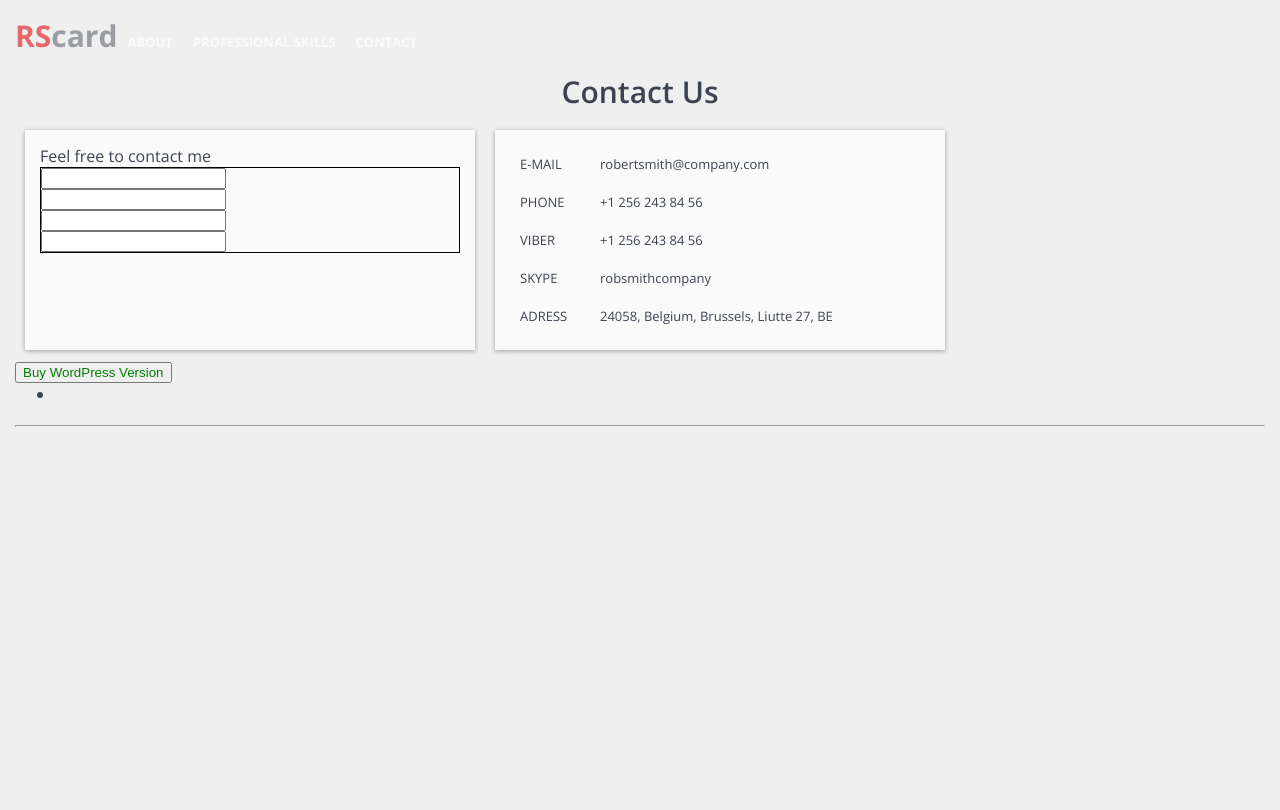
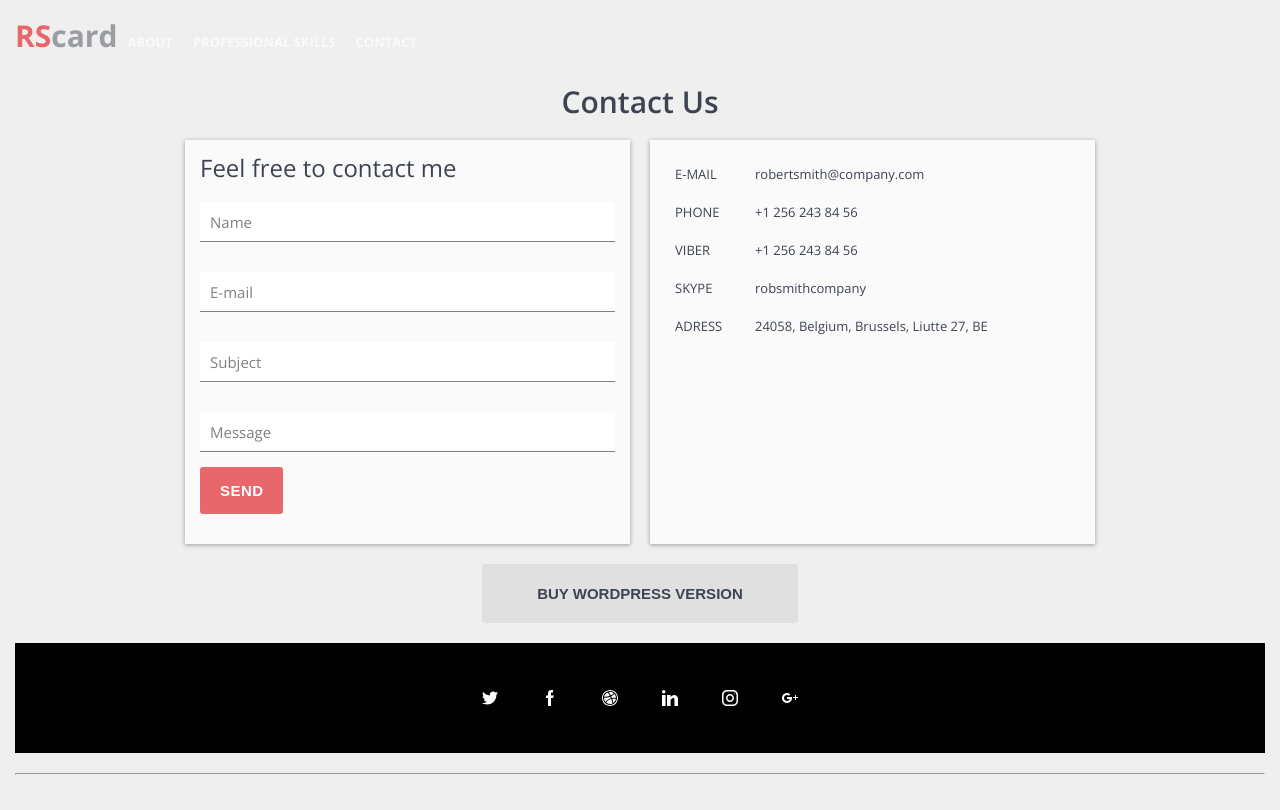
Before and after one commit to SunsetRiders/fe-rampup-ingrid, an Angular app: page /contact in a window 1280 px wide. Built offline with nearby package versions, Linux system fonts and the light colour scheme.

Commit message:
feature(contact): feature contact

```diff
--- a/src/app/contact/contact-me/contact-info.scss
+++ b/src/app/contact/contact-me/contact-info.scss
@@ -1,83 +1,20 @@
 .contact-info {
   display: block;
+  margin: 0 auto;
+  max-width: 930px;
 
   > .box {
     padding: 15px;
-    margin: 0px auto;
+    margin: 0 10px;
     display: block;
     max-width: 450px;
     background-color: #fafafa;
     box-shadow: 0 1px 6px rgba(0, 0, 0, 0.12), 0 1px 4px rgba(0, 0, 0, 0.24);
     font-family: "Open Sans", sans-serif;
     color: #3d4451;
-
   }
 
-  > .firstBox {
-    margin: 10px;
-    > .form-input {
-      display: block;
-      border: 1px solid black;
-
-      > .input-field {
-        display: block;
-      }
-    }
+  @media only screen and (min-width: 768px) {
+    display: flex;
   }
-
-  > .secondBox {
-    margin: 10px;
-    > .list {
-      list-style: none;
-      padding: 0px;
-
-      > .item {
-        display: flex;
-        margin: 0 10px;
-        padding: 10px 0;
-
-        > .key {
-          text-transform: uppercase;
-          font-size: 13px;
-          flex: 0 0 70px;
-        }
-
-        > .value {
-          font-size: 13px;
-        }
-      }
-    }
-  }
-
 }
-
-@media only screen and (min-width: 768px) {
-  .contact-info {
-    display: flex;
-
-    > .firstBox {
-      flex: 1 0 150px;
-
-    }
-
-    > .secondBox {
-      flex: 1 0 150px;
-      .list {
-        > .item {
-          display: flex;
-          flex-wrap: wrap;
-
-          > .key {
-            flex: 0 0 80px;
-          }
-
-          > .value {
-            flex: 1 0 50px;
-          }
-        }
-      }
-    }
-  }
-
-
-}
--- a/src/app/contact/contact-me/contact-me.component.html
+++ b/src/app/contact/contact-me/contact-me.component.html
@@ -1,15 +1,34 @@
 <span class="title">Contact Us</span>
+
 <div class="contact-info">
-  <div class="box firstBox">
+  <div class="box first-box">
+
     <span>Feel free to contact me</span>
-    <form class="form-input">
-      <input class="input-field" type="text" name="name">
-      <input class="input-field" type="text" name="email">
-      <input class="input-field" type="text" name="sbject">
-      <input class="input-field" type="text" name="message">
+
+    <form class="form">
+      <div class="input-container inputcontainer">
+        <input class="input" type="text" name="name">
+        <label class="label">Name</label>
+      </div>
+      <div class="input-container inputcontainer">
+        <input class="input" type="text" name="email">
+        <label class="label">E-mail</label>
+      </div>
+      <div class="input-container inputcontainer">
+        <input class="input" type="text" name="sbject">
+        <label class="label">Subject</label>
+      </div>
+      <div class="input-container inputcontainer">
+        <input class="input" type="text" name="message">
+        <label class="label">Message</label>
+      </div>
+
     </form>
+
+    <button>Send</button>
+
   </div>
-  <div class="box secondBox">
+  <div class="box second-box">
     <ul class="list">
       <li *ngFor="let info of info" class="item"><span class="key">{{ info.name }}</span><span class="value">{{ info.content }}</span></li>
     </ul>
@@ -18,6 +37,11 @@
 
 <button>Buy WordPress Version</button>
 
-<ul class="footer">
-  <li></li>
+<ul class="footer-list">
+  <li class="item"><a class="link -twitter" href="https://www.twitter.com/" target="_blank"></a></li>
+  <li class="item"><a class="link -facebook" href="https://www.facebook.com/" target="_blank"></a></li>
+  <li class="item"><a class="link -dribbble" href="https://www.dribbble.com/" target="_blank"></a></li>
+  <li class="item"><a class="link -linkedin" href="https://www.linkedin.com/" target="_blank"></a></li>
+  <li class="item"><a class="link -instagram" href="https://www.instagram.com/" target="_blank"></a></li>
+  <li class="item"><a class="link -plus" href="https://plus.google.com/discover" target="_blank"></a></li>
 </ul>
--- a/src/app/contact/contact-me/contact-me.component.scss
+++ b/src/app/contact/contact-me/contact-me.component.scss
@@ -1,13 +1,15 @@
 @import './contact-info.scss';
+@import './footer-list.scss';
+@import './input-container.scss';
+@import './first-box.scss';
+@import './second-box.scss';
 
 :host {
   display: block;
-  font-family: "Open Sans", sans-serif;
-  color: #3d4451;
 
   > .title {
     display: block;
-    margin: 0 auto;
+    margin: 10px auto;
     padding: 10px;
     font-size: 30px;
     line-height: 1.2;
@@ -16,7 +18,18 @@
   }
 
   > button {
-    color: green;
+    display: block;
+    margin: 20px auto;
+    padding: 21px 55px;
+    background-color: #e0e0e0;
+    border: none;
+    border-radius: 3px;
+    color: #3d4451;
+    font-size: 15px;
+    font-weight: 700;
+    text-align: center;
+    text-transform: uppercase;
+    transition: all 0.3s ease-out;
     cursor: pointer;
   }
 }
--- /dev/null
+++ b/src/app/contact/contact-me/first-box.scss
@@ -0,0 +1,34 @@
+.first-box {
+  margin: 10px;
+
+  > span {
+    font-weight: 400;
+    line-height: 1.1;
+    font-size: 24px;
+  }
+
+  > .form > .inputcontainer + .inputcontainer {
+    margin-top: 10px;
+  }
+
+  > button {
+    margin: 15px 0;
+    padding: 15px 20px;
+    background-color: #e8676b;
+    border: none;
+    border-radius: 3px;
+    color: white;
+    letter-spacing: 0.03em;
+    font-size: 15px;
+    font-weight: 700;
+    text-align: center;
+    text-transform: uppercase;
+    vertical-align: middle;
+    transition: all 0.3s ease-out;
+    cursor: pointer;
+  }
+
+  @media only screen and (min-width: 768px) {
+    flex: 1 0 150px;
+  }
+}
--- /dev/null
+++ b/src/app/contact/contact-me/footer-list.scss
@@ -0,0 +1,55 @@
+.footer-list {
+  padding: 25px 0px;
+  margin: auto;
+  display: flex;
+  flex-wrap: wrap;
+  justify-content: center;
+  list-style-type: none;
+  background-color: black;
+
+  > .item {
+    flex: 0 0 40px;
+    margin: 10px;
+
+    > .link {
+      display: flex;
+      width: 40px;
+      height: 40px;
+      border-radius: 50%;
+      background-size: 40%;
+      background-repeat: no-repeat;
+      background-position: center;
+      transition: background-color 0.3 ease-out;
+      cursor: pointer;
+      text-decoration: underline;
+    }
+
+    > .link:hover {
+      background-color: #e55155;
+    }
+
+    > .-twitter {
+      background-image: url("../../../assets/social/twitter.svg");
+    }
+
+    > .-facebook {
+      background-image: url("../../../assets/social/facebook.svg");
+    }
+
+    > .-dribbble {
+      background-image: url("../../../assets/social/dribbble.svg");
+    }
+
+    > .-linkedin {
+      background-image: url("../../../assets/social/linkedin.svg");
+    }
+
+    > .-instagram {
+      background-image: url("../../../assets/social/instagram.svg");
+    }
+
+    > .-plus {
+      background-image: url("../../../assets/social/plus.svg");
+    }
+  }
+}
--- /dev/null
+++ b/src/app/contact/contact-me/input-container.scss
@@ -0,0 +1,38 @@
+.input-container {
+  display: flex;
+  flex-direction: column;
+  justify-content: flex-end;
+  min-height: 60px;
+
+  > .label {
+    order: 1;
+    line-height: 20px;
+    font-size: 15px;
+    color: gray;
+    transform: translate3d(10px, 30px, 0);
+    transition: all 0.3s ease-out;
+    pointer-events: none;
+
+  }
+
+  > .input {
+    order: 2;
+    display: block;
+    width: 100%;
+    min-height: 40px;
+    border: none;
+    border-bottom: 1px solid gray;
+    transition: border-bottom 0.3s ease-in-out;
+    outline: none;
+    cursor: text;
+  }
+
+  > .input:focus {
+    border-bottom: 5px solid #e8676b;
+  }
+
+  .input:focus + .label {
+    color: #e8676b;
+    transform: translate3d(0, 0, 0);
+  }
+}
--- /dev/null
+++ b/src/app/contact/contact-me/second-box.scss
@@ -0,0 +1,40 @@
+.second-box {
+  margin: 10px;
+
+  > .list {
+    list-style: none;
+    padding: 0px;
+  }
+
+  .list > .item {
+    display: flex;
+    margin: 0 10px;
+    padding: 10px 0;
+  }
+
+  .list > .item > .key {
+    text-transform: uppercase;
+    font-size: 13px;
+    flex: 0 0 70px;
+  }
+
+  .list > .item > .value {
+    font-size: 13px;
+  }
+  @media only screen and (min-width: 768px) {
+    flex: 1 0 150px;
+
+    .list > .item {
+      display: flex;
+      flex-wrap: wrap;
+
+      > .key {
+        flex: 0 0 80px;
+      }
+
+      > .value {
+        flex: 1 0 50px;
+      }
+    }
+  }
+}
--- a/src/app/profile/info-list.scss
+++ b/src/app/profile/info-list.scss
@@ -7,13 +7,15 @@
   > .item {
     display: block;
     margin-bottom: 2px;
+  }
 
-    > .key {
+  > .item > .key {
     font-size: 12px;
     font-weight: 700;
     text-transform: uppercase;
+  }
 
-      > .vacation {
+  > .item > .key > .vacation {
     max-width: 70px;
     margin-bottom: 5px;
     padding: 5px;
@@ -23,23 +25,21 @@
     color: white;
     font-weight: 400;
   }
-    }
 
-    > .value {
+  > .item > .value {
     margin-bottom: 10px;
     color: #9da0a7;
     font-size: 15px;
     font-weight: 300;
+  }
 
-      > .calendar {
+  > .item > .value > .calendar {
     width: 20px;
     height: 20px;
     background-repeat: no-repeat;
     background-position: center;
     background-size: 110%;
     background-image: url("../../assets/calendar.svg");
-      }
-    }
   }
 
   @media only screen and (min-width: 425px) {
```
Lines whose indentation alone changed are shown as unchanged.
